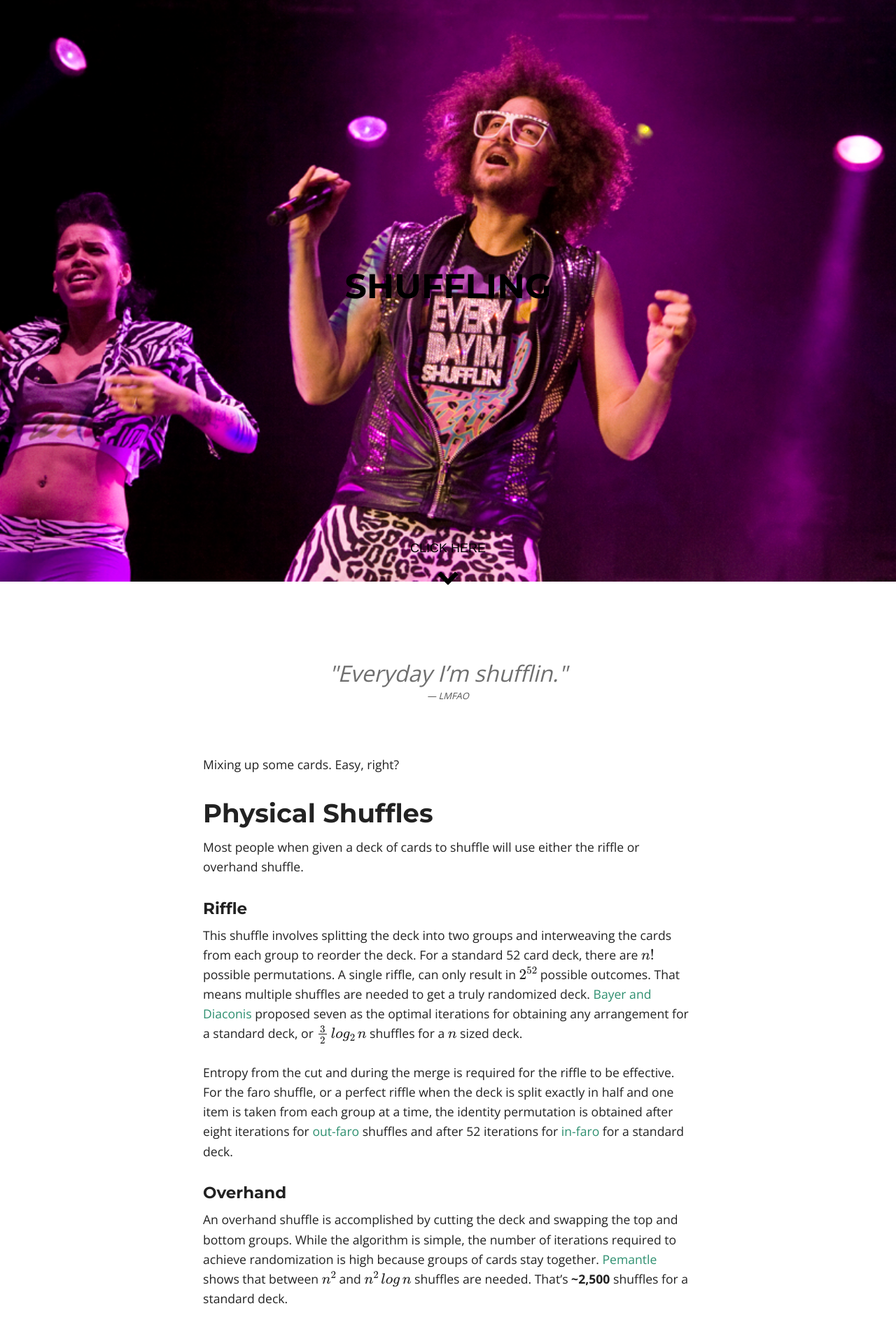
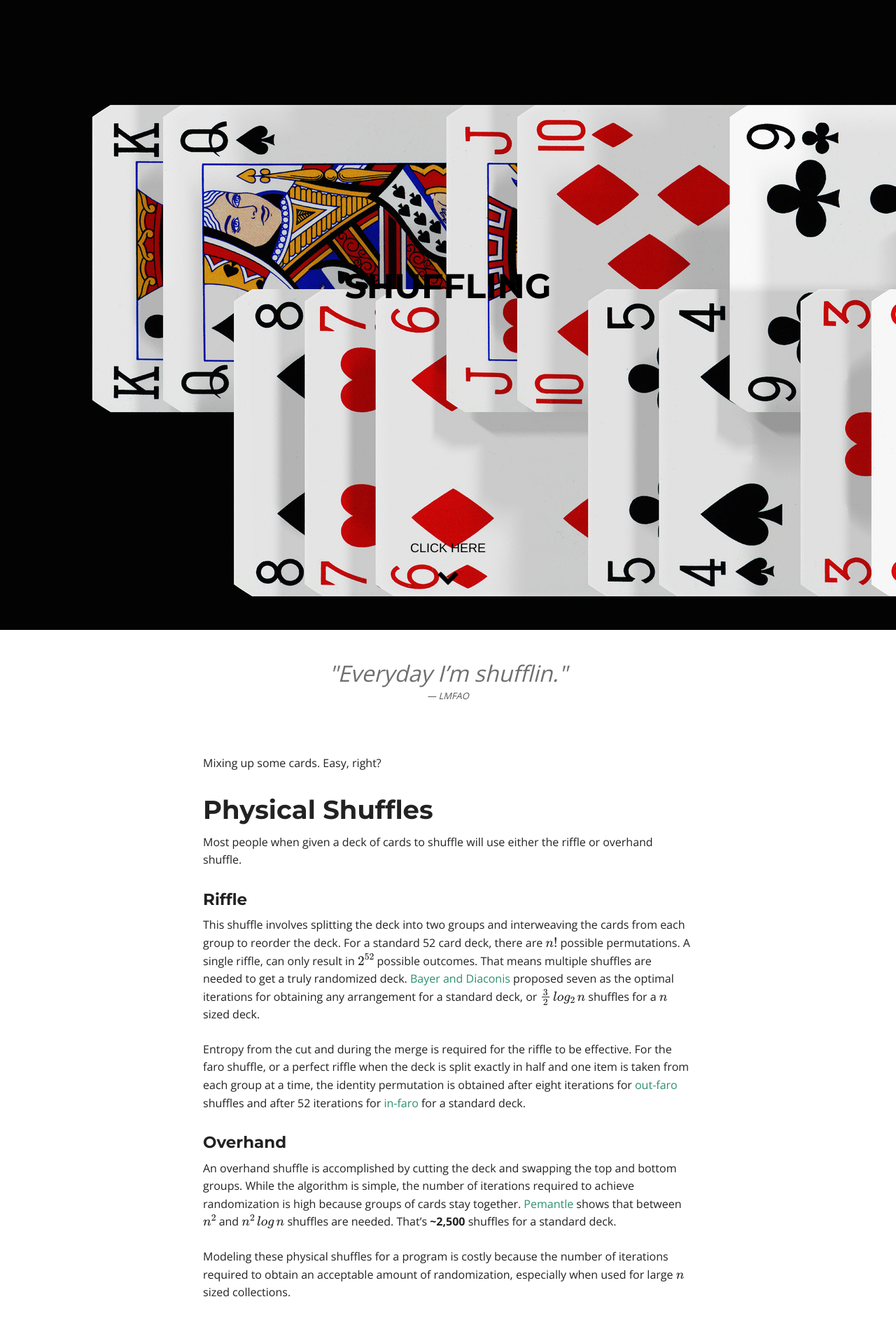
Before and after one commit to dting/dting.github.io, a Jekyll site: the page built from _posts/2015-03-15-shuffle.md, in a window 1280 px wide. Shown: the top 1896 px of the page at 70% size. Built offline with Jekyll 4.4.1, drawn with Linux system fonts in a browser that asks for light colours; nearby versions of some CDN libraries; formulas are drawn with MathJax 3; comment, search, counter and statistics services are not loaded.

Commit message:
Update Shuffle post cover image.

```diff
--- a/_includes/post-meta.html
+++ b/_includes/post-meta.html
@@ -1,5 +1,5 @@
 by <strong><a href="{{ site.url }}/author/{{ site.owner.name }}">{{ site.owner.name }}</a></strong> &#8212; {% assign tagsize = page.tags.size %}{% if tagsize != 0 %}<span class="simple-view-tag-list"><span class="tags-loop"><span class="tag-prefix">on</span> {% for tag in page.tags %}<span class="tag-link"> <a href="{{ site.url }}/tags/index.html#{{ tag | cgi_encode }}" title="Posts tagged with {{ tag }}">{{ tag }}</a> </span>{% unless forloop.last %}{% endunless %}{% endfor %}{% endif %}</span></span><strong><time datetime="{{ page.date | date_to_xmlschema }}">{{ page.date | date: "%d %b %Y" }}</time></strong>
-{% if page.imagecredit %}<br/>photo&nbsp;{{ page.imagelicense }}&nbsp;{{ page.imagecredit }}{% endif %}
+{% if page.imagecredit %}<br/>photo&nbsp;{{ page.imagelicense }}&nbsp;{{ page.imagecredit }}{% endif %}{% if page.imagemodification %}&nbsp;{{ page.imagemodification }}{% endif %}
 {% if page.modified %}{% assign modifiedtime = page.modified | date: "%Y%m%d" %}{% assign posttime = page.date | date: "%Y%m%d" %}
 {% if modifiedtime != posttime %} and updated on <strong><time datetime="{{ page.modified | date_to_xmlschema }}">{{ page.modified | date: "%d %b %Y" }}</time></strong>{% endif %}{% endif %}{% if page.location %}&nbsp;<a href="https://www.google.com/maps/place/{% if page.locationgps %}{{ page.locationgps }}{% else %}{{ page.location}}{% endif %}" target="_blank"><i class="fa fa-map-marker"></i> {{ page.location }}</a>{% endif %}</p>
 {% if page.description %}<p><strong><i>&quot;{{ page.description }}&quot;</i></strong></p>{% endif %}
--- a/_posts/2015-03-15-shuffle.md
+++ b/_posts/2015-03-15-shuffle.md
@@ -9,10 +9,11 @@ tags:
   - javascript
   - shuffle
   - algorithms
-imagefeature: lmfao-shuffling.jpg
+imagefeature: shuffle.jpg
 covereffect: slice
-imagecredit: <a xmlns:cc='http://creativecommons.org/ns#' rel='cc:attributionURL' property='cc:attributionName' href='https://www.flickr.com/people/alterna2/' target='_blank'>alterna2</a>
-imagelicense: <a rel='license' href='http://creativecommons.org/licenses/by/2.0/' target='_blank'><img src='http://i.creativecommons.org/l/by/2.0/80x15.png' alt='Creative Commons Creative Commons Attribution 2.0 Generic License' title='Creative Commons Creative Commons Attribution 2.0 Generic License' border='0'></a>
+imagecredit: <a xmlns:cc="http://creativecommons.org/ns#" rel="cc:attributionURL" property="cc:attributionName" href="https://www.flickr.com/people/fdecomite/" target="_blank">fdecomite</a>
+imagelicense: <a rel="license" href="http://creativecommons.org/licenses/by/2.0/" target="_blank"><img src="http://i.creativecommons.org/l/by/2.0/80x15.png" alt="Creative Commons Creative Commons Attribution 2.0 Generic License" title="Creative Commons Creative Commons Attribution 2.0 Generic License" border="0"></a>
+imagemodification: (cropped)
 comments: true
 mathjax: true
 featured: true
--- a/assets/css/post.css
+++ b/assets/css/post.css
@@ -209,12 +209,12 @@ html, body, .notepad-post-container, .notepad-post-header {
       max-width: 43.75rem;
       font-size: 1.125rem; }
       .post-template .notepad-post-content > div:not(.notepad-post-title) p:nth-of-type(1) {
-        font-size: 1.1rem; }
+        font-size: 1rem; }
       @media only screen and (min-width: 40.063em) {
         .post-template .notepad-post-content > div:not(.notepad-post-title) p {
-          font-size: 1.1rem; }
+          font-size: 1rem; }
           .post-template .notepad-post-content > div:not(.notepad-post-title) p:nth-of-type(1) {
-            font-size: 1.1rem; } }
+            font-size: 1rem; } }
       .post-template .notepad-post-content > div:not(.notepad-post-title) p.with-image {
         text-align: center;
         padding-top: 3.125rem;
```
Also changed, not shown: images/covers/lmfao-shuffling.jpg (deleted), images/covers/shuffle.jpg (added).
